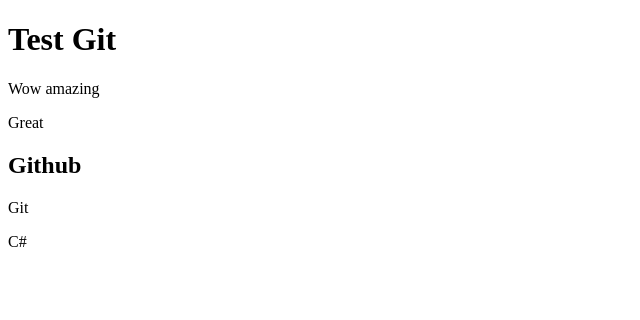
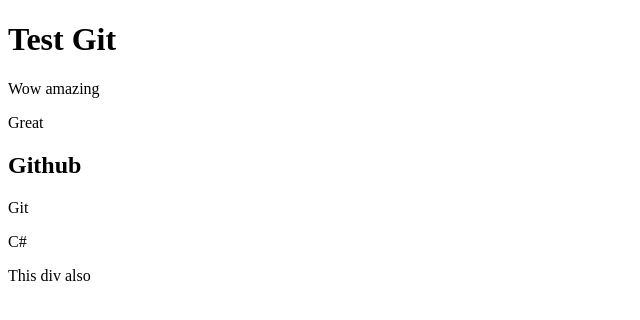
Before and after one commit to Ullvang/portfolio-test, a plain HTML site: page index.html in a window 1280 px wide. Shown: the full height of the page, 0-640 px from the left. Drawn offline with Linux system fonts and the light colour scheme.

Commit message:
added last div

```diff
--- a/index.html
+++ b/index.html
@@ -14,5 +14,8 @@
       <p>Git</p>
       <p>C#</p>
     </div>
+    <div>
+      This div also
+    </div>
   </body>
 </html>
```
